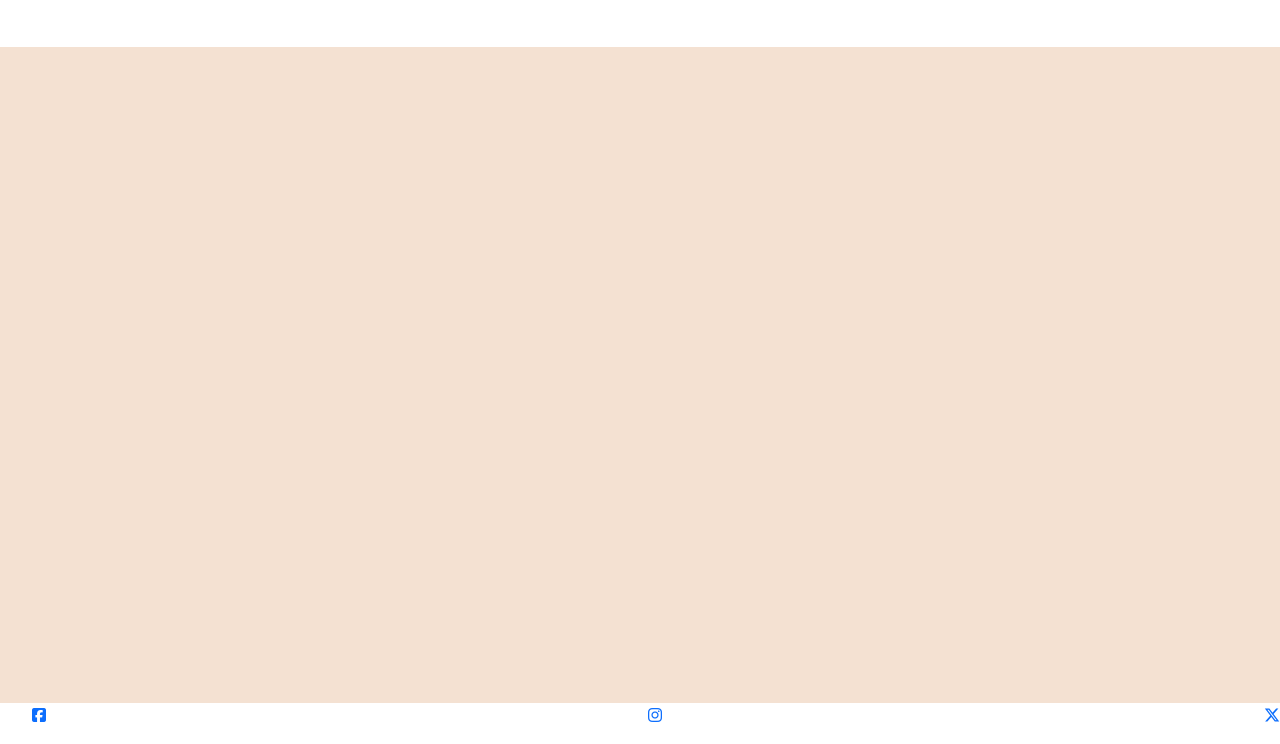
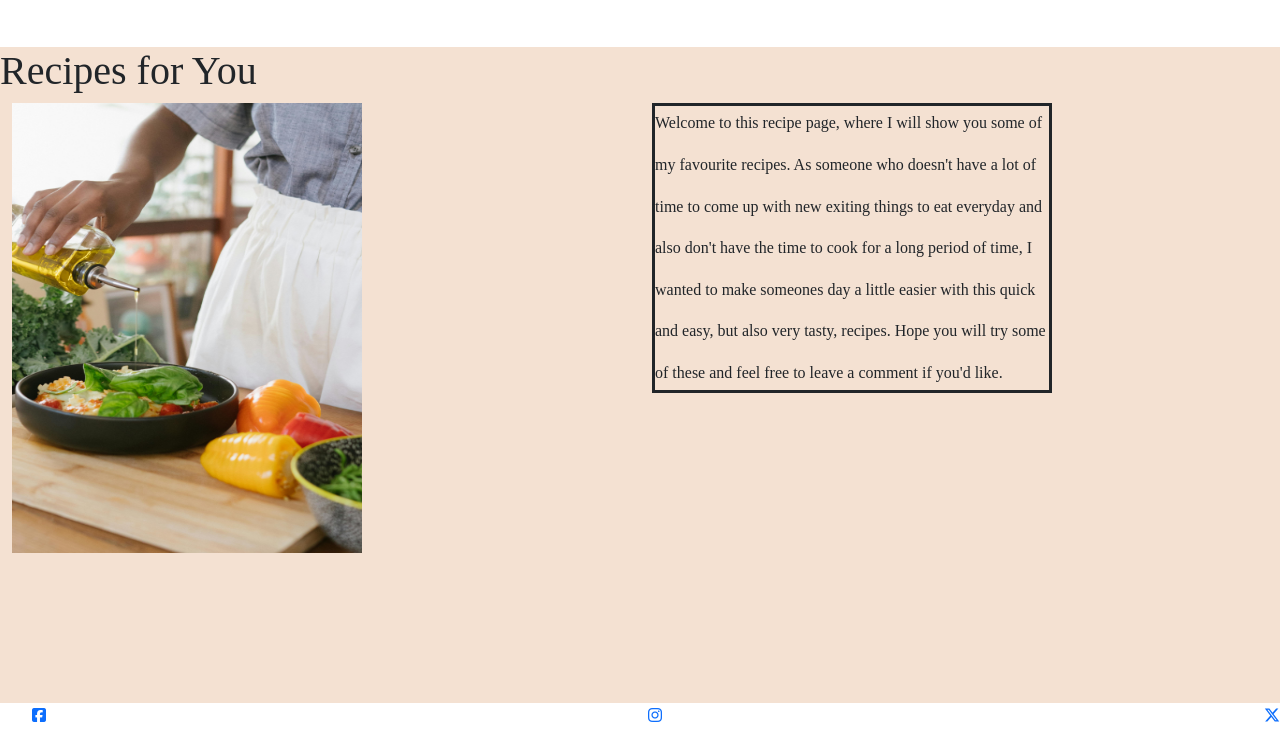
Before and after one commit to ElinGrahn/pp4, a Django app: page / in a window 1280 px wide. Shown: the part 56-800 px from the top of the page. Run offline with Django 4.2, Linux system fonts and the light colour scheme; some libraries are stand-ins or nearby versions; some web fonts are replaced.

Commit message:
styling home-page

```diff
--- a/home/views.py
+++ b/home/views.py
@@ -5,7 +5,7 @@ from .models import Recipe_Post
 # Create your views here.
 class PostList(generic.ListView):
     queryset = Recipe_Post.objects.filter(title=1)
-    template_name = 'base.html'
+    template_name = 'index.html'
 
 
 def recipes(request):
--- a/static/css/style.css
+++ b/static/css/style.css
@@ -13,8 +13,24 @@ body {
     color: #faedcd;
 }
 
-a {
+a, h1, p {
     font-family: 'Truculenta';
+}
+
+#img-home {
+    height: 450px;
+    width: 350px;
+    margin-bottom: 5px;
+}
+
+#home-txt {
+    border-style: solid;
+    height: 290px;
+    width: 400px;
+    display: flex;
+    align-items: center;
+    justify-content: center;
+    line-height: 2.6;
 }
 
 main {
--- a/templates/index.html
+++ b/templates/index.html
@@ -1,12 +1,19 @@
-{% extends base.html %}
+{% extends "base.html" %}
 
+{% load static %}
 {% block content %}
 <div>
     <h1>Recipes for You</h1>
 </div>
 <div class="container-fluid">
     <div class="row">
-        <div class="col-6"></div>
-        <div class="col-6"></div>
+        <div class="col-md-6">
+            <img src="{% static 'css/images/home_page.jpg' %}" alt="Woman cooking" id="img-home">
+        </div>
+        <div class="col-md-6">
+            <p id="home-txt">Welcome to this recipe page, where I will show you some of my favourite recipes. As someone who doesn't have a lot of time to come up with new exiting things to eat everyday and also don't have the time to cook for a long period of time, I wanted to make someones day a little easier with this quick and easy, but also very tasty, recipes. Hope you will try some of these and feel free to leave a comment if you'd like.</p>
+        </div>
     </div>
 </div>
+
+{% endblock %}
```
Also changed, not shown: static/css/images/home-page2.jpg (added), static/css/images/home_page.jpg (added).
